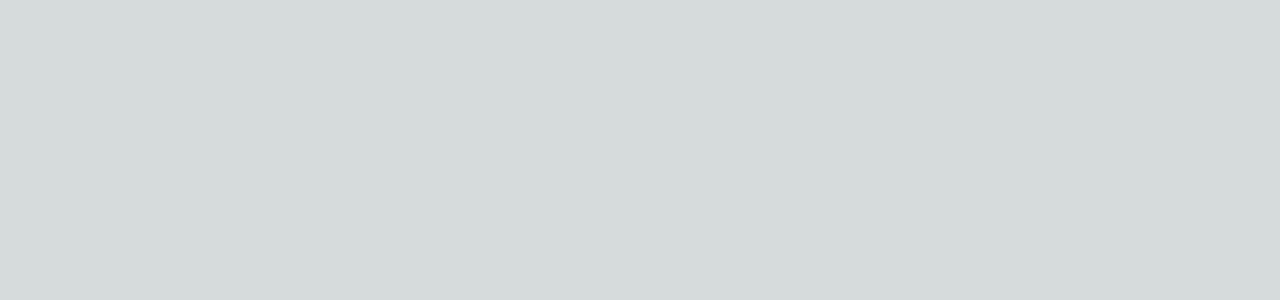
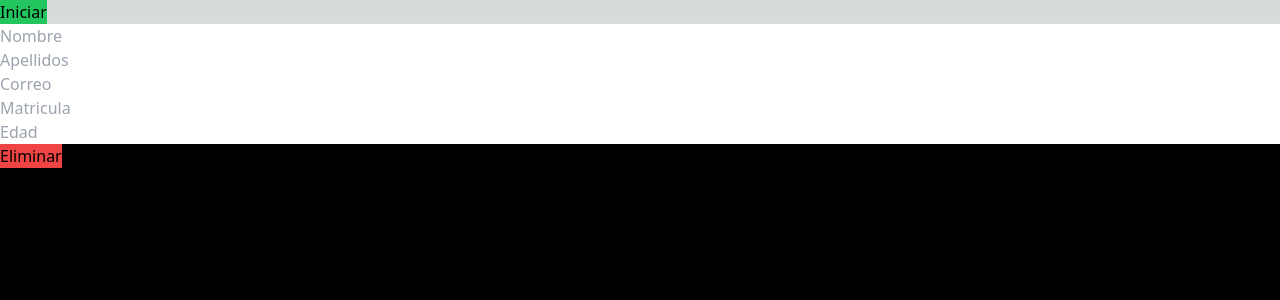
Before and after one commit to JALomeli/librerialoga, a Next.js app: page /testdb in a window 1280 px wide. Shown: the top 300 px of the page. Built offline with nearby package versions, Linux system fonts and the light colour scheme.

Commit message:
pagina en vivo

```diff
--- a/package.json
+++ b/package.json
@@ -13,7 +13,8 @@
     "mysql2": "^3.6.3",
     "next": "13.5.6",
     "react": "^18",
-    "react-dom": "^18"
+    "react-dom": "^18",
+    "react-hot-toast": "^2.4.1"
   },
   "devDependencies": {
     "autoprefixer": "^10",
--- a/pages/api/dbpage.js
+++ b/pages/api/dbpage.js
@@ -1,7 +1,7 @@
 import mysql from 'mysql2';
 
 export default function handler(req, res) {
-    const{method, body} = req;
+    const{method, body, query} = req;
         //configurar la base de datos
         const connection = mysql.createConnection({
             host: 'localhost',
@@ -38,11 +38,27 @@ case "POST":
             res.status(500).json({error: err});
         } else{
             console.log(results);
-            res.status(200).json(results);
+            connection.end();
+            return res.status(200).json(results);
         }
 
     });
-    connection.end();
     break;
+    case "DELETE":
+        console.log(query)
+        connection.query(
+            'DELETE FROM alumnos WHERE PKid = ?',
+            [query.id],
+            function (err, results, fields) {
+                if (err) {
+                    console.log(err);
+                    res.status(500).json({error: err});
+                } else{
+                    console.log(results);
+                    connection.end();
+                    return res.status(200).json(results);
+                }
+            });
+            break;
 }
 }
--- a/pages/testdb.js
+++ b/pages/testdb.js
@@ -1,58 +1,125 @@
 import axios from 'axios'
 import { useEffect, useState } from 'react'
+import {Toaster } from 'react-hot-toast'
+import toast from 'react-hot-toast'
 
 //peticion a la api
-export async function getServerSideProps(){
-    const res = await axios.get('http://localhost:3000/api/dbpage');
-    const data = await res.data;
-    return{
-        props:{
-            data
-        }
-    }
-}
+//export async function getServerSideProps(){
+//    const res = await axios.get('http://localhost:3000/api/dbpage');
+//    const data = await res.data;
+//    return{
+//        props:{
+//            data
+//        }
+//    }
+//}
 
 
-export default function Testdb({data}) {
+export default function Testdb() {
+    const [data, setData] = useState([{}]);
     const [loading, setLoading] = useState(false);
     const [nombre, setNombre] = useState('');
+    const [apellidos, setApellidos] = useState('');
+    const [correo, setCorreo] = useState('');
+    const [matricula, setMatricula] = useState('');
+    const [edad, setEdad] = useState('');
+
 //1 poner boton
 //2 click al boton cambie el estado a true DONE
 //3 espero 10 segundos DONE
 //4 cambio el estado a false
 
-    const handleLoading = () => {
-        setLoading(true);
-        setTimeout(() => {
-            setLoading(false);
-        }, 10000);
+ //   const handleLoading = () => {
+ //       setLoading(true);
+ //       setTimeout(() => {
+ //           setLoading(false);
+ //       }, 10000);
+ //   }
+useEffect(() => {
+    console.log('useEffect')
+
+    getData();
+}, [])
+const getData = async () => {
+    const res = await axios.get('/api/dbpage');
+    const data = await res.data;
+    setData(data);
+}
+
+const sendData = async () => {
+    setLoading(true);
+    console.log('sendData');
+    console.log(nombre, apellidos, correo, matricula, edad);
+    if(nombre === '' || apellidos === '' || correo === '' || matricula === '' || edad === ''){
+        toast.error('Llena todos los campos');
+        setLoading(false);
+        return;
     }
 
-useEffect(() => {
-    console.log('useEffect')
-}, [loading])
-    console.log(data)
+    try{
+
+        const resultado = await axios.post('api/dbpage', {
+            Nombre: nombre,
+            apellidos: apellidos,
+            correo: correo,
+            matricula: matricula,
+            edad: edad
+        })
+        toast.success('Datos enviados');
+        console.log(resultado);
+        getData();
+    } catch (error) {
+        console.log(error);
+    }
+
+    setLoading(false);
+}
+const eliminarData =async(id)=>{
+    console.log('eliminarData', id);
+    try{
+    const resultado = await axios.delete(`api/dbpage?id=${id}`);
+    console.log(resultado);
+    toast.success('Datos eliminados');
+    getData();
+    }catch(error){
+        console.log(error);
+        toast.error("carnal paso algo")
+    }
+}
     return (
+        <>
 
-        <>
+        <Toaster/>
         <div className= 'flex'>
+
 {/* boton de carga */}
 {loading ? (
-    <button className='bg-red-500' onClick={()=>setLoading(false)}>Detener</button>
+    <button className='bg-red-500' disabled>Detener</button>
     ):(
-    <button className='bg-green-500' onClick={handleLoading}>Iniciar</button>
+    <button className='bg-green-500' onClick={sendData}>Iniciar</button>
     )}
+        </div>
+        {/* formulario */}
+        <div className= 'flex flex-col text-black'>
+            <input type='text' placeholder='Nombre' onChange={(e)=>setNombre(e.target.value)}/>
+            <input type='text' placeholder='Apellidos' onChange={(e)=>setApellidos(e.target.value)}/>
+            <input type='text' placeholder='Correo' onChange={(e)=>setCorreo(e.target.value)}/>
+            <input type='text' placeholder='Matricula' onChange={(e)=>setMatricula(e.target.value)}/>
+            <input type='text' placeholder='Edad' onChange={(e)=>setEdad(e.target.value)}/>
         </div>
         <main className = 'h-screen w-screen bg-black'>
        {/*<h1 className = 'text-4xl text-center'>{data[0].Nombre}</h1>*/}
-       {data.map((alumno)=>(
-        <div className= 'flex' key={alumno.id}>
+       {data.map((alumno,i)=>(
+        <div className= 'flex' key={i}>
             <h1 className= 'text-white'>{alumno.edad}</h1>
             <h1 className= 'text-white'>{alumno.Nombre}</h1>
             <h2 className= 'text-xs text-white'>{alumno.apellidos}</h2>
+            {/* boton para eliminar */}
+            <button className='bg-red-500' onClick={()=>eliminarData(alumno.PKid)}>Eliminar</button>
             </div>
        ))}
         </main>
+
         </>
     )
 }
```
Also changed, not shown: 1 other file (tests, documents, lock files or other folders).
